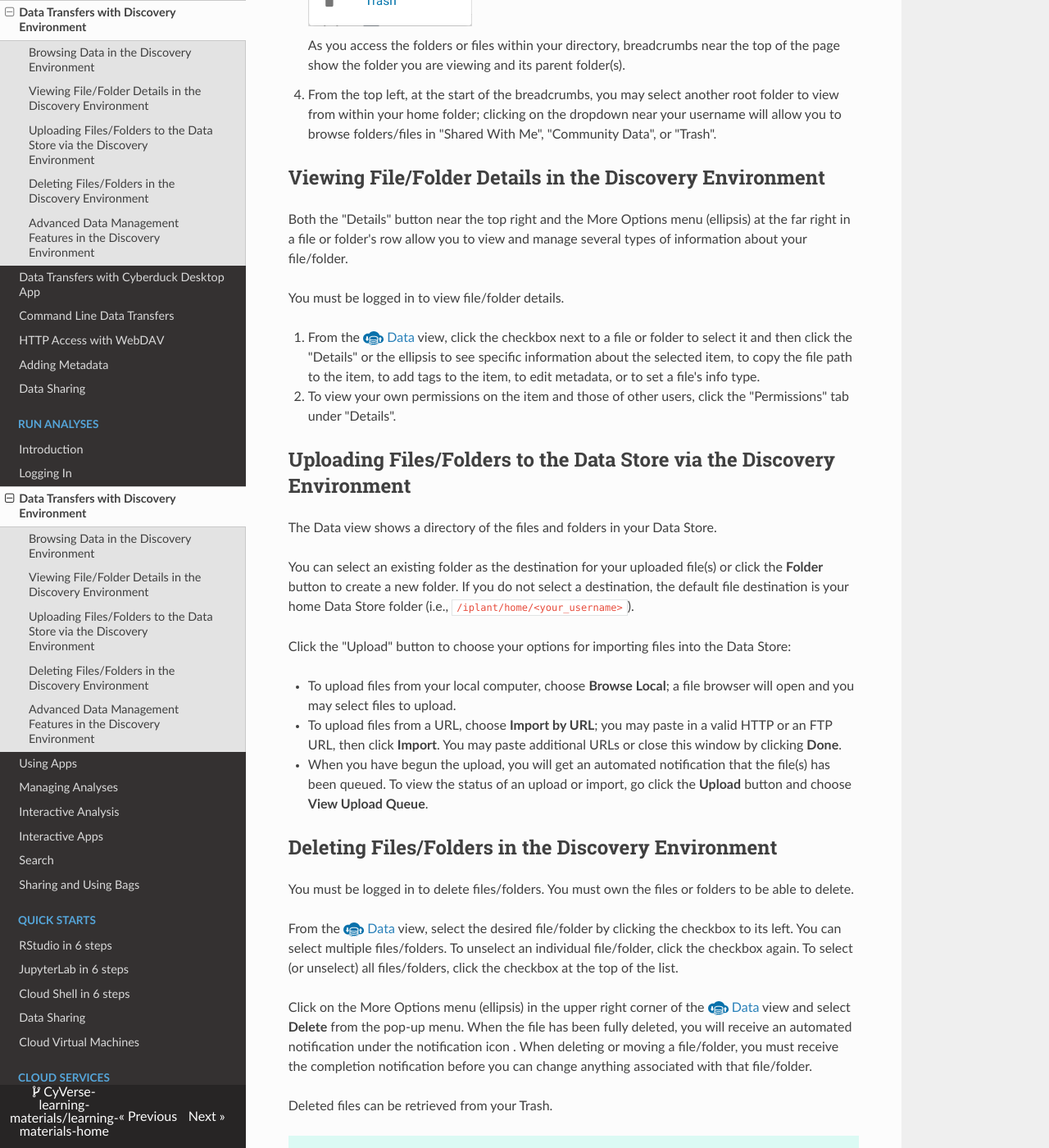
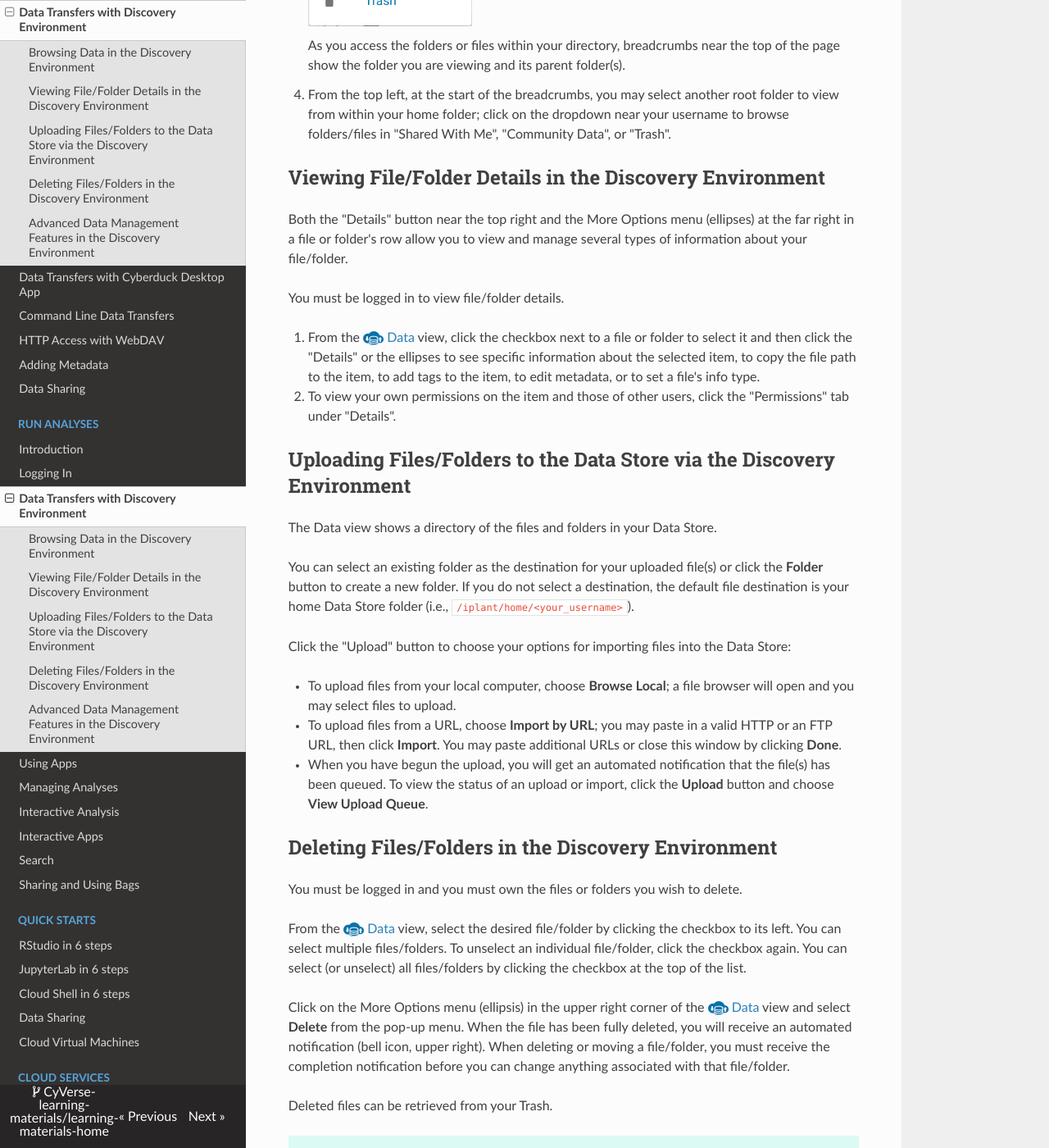
Before and after one commit to CyVerse-learning-materials/learning-materials-home, an MkDocs documentation site: the page built from docs/de/manage_data.md, in a window 1280 px wide and 1400 px high, scrolled down 1155 px. Shown: the whole window at 82% size. Built offline with MkDocs 1.6.1, drawn with Linux system fonts in a browser that asks for light colours; nearby versions of some CDN libraries; a script that is not in the unit is left out; some of the changed text lies outside the part shown.

Commit message:
Word + consistency edits

```diff
--- a/docs/de/manage_data.md
+++ b/docs/de/manage_data.md
@@ -2,7 +2,7 @@
 
 With CyVerse, you can manage data throughout the data lifecycle, from uploading, to adding metadata, to analyzing, sharing results, and making your data public for others to reuse.
 
-The [![de]{width="25"} Discovery Environment](https://de.cyverse.org){target=_blank} interface is just one way to access, view, and manage your files in the [Data Store](../ds/intro.md).
+The [![de]{width="25"} Discovery Environment](https://de.cyverse.org){target=_blank} interface is just one of many ways to access, view, and manage your files in the [Data Store](../ds/intro.md).
 
 ## Browsing Data in the Discovery Environment
 
@@ -14,7 +14,7 @@
 [home]: ../assets/de/menu_items/homeIcon.svg
 [profile]: ../assets/de/icons/userIcon.svg
 
-1.  Begin by clicking on the [![data]{width="25"} Data](https://de.cyverse.org/data){width="25"} icon in the left navigation menu.
+1.  After logging in, begin by clicking on the [![data]{width="25"} Data](https://de.cyverse.org/data){width="25"} icon in the left navigation menu.
 
     ![de_data_store](../assets/de/de_data_store.png)
 
@@ -28,15 +28,15 @@
 
     As you access the folders or files within your directory, breadcrumbs near the top of the page show the folder you are viewing and its parent folder(s).
 
-4.  From the top left, at the start of the breadcrumbs, you may select another root folder to view from within your home folder; clicking on the dropdown near your username will allow you to browse folders/files in "Shared With Me", "Community Data", or "Trash".
+4.  From the top left, at the start of the breadcrumbs, you may select another root folder to view from within your home folder; click on the dropdown near your username to browse folders/files in "Shared With Me", "Community Data", or "Trash".
 
 ## Viewing File/Folder Details in the Discovery Environment
 
-Both the "Details" button near the top right and the More Options menu (ellipsis) at the far right in a file or folder's row allow you to view and manage several types of information about your file/folder.
+Both the "Details" button near the top right and the More Options menu (ellipses) at the far right in a file or folder's row allow you to view and manage several types of information about your file/folder.
 
 You must be logged in to view file/folder details.
 
-1.  From the [![data]{width="25"} Data](https://de.cyverse.org/data){width="25"} view, click the checkbox next to a file or folder to select it and then click the "Details" or the ellipsis to see specific information about
+1.  From the [![data]{width="25"} Data](https://de.cyverse.org/data){width="25"} view, click the checkbox next to a file or folder to select it and then click the "Details" or the ellipses to see specific information about
     the selected item, to copy the file path to the item, to add tags to the item, to edit metadata, or to set a file's info type.
 
 2.  To view your own permissions on the item and those of other users, click the "Permissions" tab under "Details".
@@ -53,21 +53,21 @@
 
 - To upload files from a URL, choose **Import by URL**; you may paste in a valid HTTP or an FTP URL, then click **Import**. You may paste additional URLs or close this window by clicking **Done**.
 
-- When you have begun the upload, you will get an automated notification that the file(s) has been queued. To view the status of an upload or import, go click the **Upload** button and choose **View Upload Queue**.
+- When you have begun the upload, you will get an automated notification that the file(s) has been queued. To view the status of an upload or import, click the **Upload** button and choose **View Upload Queue**.
 
 ## Deleting Files/Folders in the Discovery Environment
 
-You must be logged in to delete files/folders. You must own the files or folders to be able to delete.
+You must be logged in and you must own the files or folders you wish to delete.
 
-From the [![data]{width="25"} Data](https://de.cyverse.org/data) view, select the desired file/folder by clicking the checkbox to its left. You can select multiple files/folders. To unselect an individual file/folder, click the checkbox again. To select (or unselect) all files/folders, click the checkbox at the top of the list.
+From the [![data]{width="25"} Data](https://de.cyverse.org/data) view, select the desired file/folder by clicking the checkbox to its left. You can select multiple files/folders. To unselect an individual file/folder, click the checkbox again. You can select (or unselect) all files/folders by clicking the checkbox at the top of the list.
 
-Click on the More Options menu (ellipsis) in the upper right corner of the [![data]{width="25"} Data](https://de.cyverse.org/data) view and select **Delete** from the pop-up menu. When the file has been fully deleted, you will receive an automated notification under the notification icon . When deleting or moving a    file/folder, you must receive the completion notification before you can change anything associated with that file/folder.
+Click on the More Options menu (ellipsis) in the upper right corner of the [![data]{width="25"} Data](https://de.cyverse.org/data) view and select **Delete** from the pop-up menu. When the file has been fully deleted, you will receive an automated notification (bell icon, upper right). When deleting or moving a file/folder, you must receive the completion notification before you can change anything associated with that file/folder.
 
 Deleted files can be retrieved from your Trash.
 
-??? tip "Uploading/Importing Data via the Browser"
+??? Tip "Uploading/Importing Data via the Browser"
 
-    - You can use the DE interface to upload files <2GB to the Data Store.
+    - You can use the DE interface to upload files of <2GB to the Data Store.
 
     - When your Data Store file browser is open, you can also upload files from your computer by dragging them into your browser window.
 
@@ -85,7 +85,7 @@
 
 The Discovery Environment also supports advanced data management tasks such as organizing your datasets, search, associating data with metadata, requesting a Digital Object Identifier (DOI), and importing or submitting data to/from NCBI SRA.
 
-To use the Advanced Search, run a query in the Search menu, then select "Advanced Search Options"
+To use the Advanced Search, run a query in the Search menu, then select "Advanced Search Options".
 
 ![advanced_search](../assets/de/de_advanced_data_search.png){width="600"}
 
```
